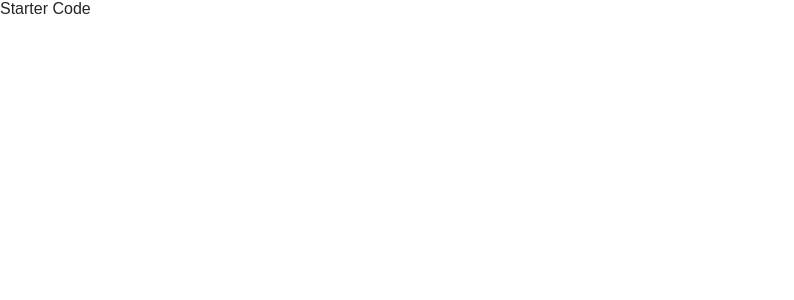
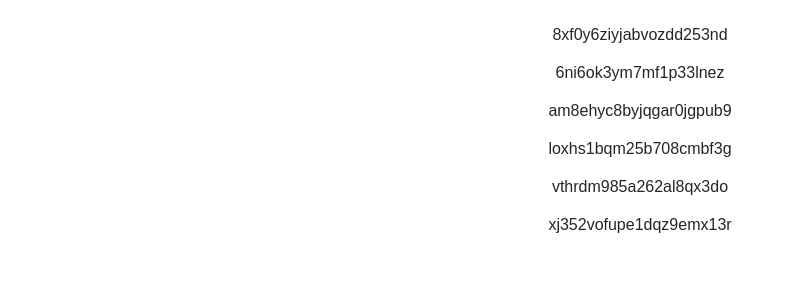
Before and after one commit to AsmaaAbouBakr1987/reactnd-project-would-you-rather, a React (Create React App) app: page / in a window 1280 px wide. Shown: the top 300 px of the page, without its empty margins (0-794 px from the left). Built offline with nearby package versions, Linux system fonts and the light colour scheme.

Commit message:
create dashboard component

```diff
--- a/src/actions/shared.js
+++ b/src/actions/shared.js
@@ -10,7 +10,7 @@ export function handleInitialData(){
         return getInitialData()
         .then( ({users, questions}) => {
             dispatch(reciveUsers(users))
-            dispatch(reciveQuestion(questions))
+            dispatch(reciveQuestions(questions))
             dispatch(setAuthedUser(USTHED_ID))
         })
     }
--- a/src/components/App.js
+++ b/src/components/App.js
@@ -1,13 +1,27 @@
 import React, { Component } from 'react'
+import {connect} from 'react-redux'
+import {handleInitialData} from '../actions/shared'
+import Dashboard from './Dashboard'
 
 class App extends Component {
+  componentDidMount(){
+    this.props.dispatch(handleInitialData())
+  }
   render() {
     return (
       <div>
-        Starter Code
+        {this.props.loading === true
+        ? null
+        :<Dashboard/>}
       </div>
     )
   }
 }
 
-export default App
+function mapStateToProps({authedUser}){
+  return {
+    loading: authedUser === null
+  }
+}
+
+export default connect(mapStateToProps)(App)
--- /dev/null
+++ b/src/components/Dashboard.js
@@ -0,0 +1,28 @@
+import React, {Component} from 'react'
+import {connect} from 'react-redux'
+import '../index.css'
+
+
+class Dashboard extends Component{
+    render(){
+        console.log(this.props)
+        return(
+            <div className='center'>
+                <ul className='dashboard-list'>
+                    {this.props.qIds.map( (id) =>(
+                    <li key={id}> {id}</li>
+                    ))}
+                </ul>
+            </div>
+        )
+    }
+}
+
+function mapStateToProps({questions}){
+    return {
+        qIds : Object.keys(questions)
+        .sort((a,b) => questions[b].timeStamp - questions[a].timeStamp)
+    }
+}
+
+export default connect(mapStateToProps)(Dashboard)
```
